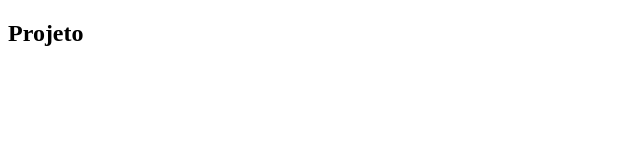
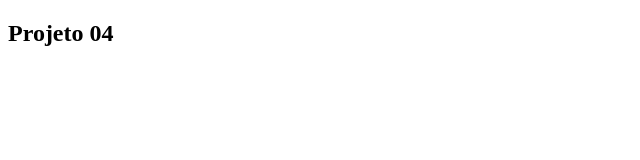
Before and after one commit to ooncyber/maratonatrainee-primeiro-projeto, a plain HTML site: page index.html in a window 1280 px wide. Shown: the full height of the page, 0-640 px from the left. Drawn offline with Linux system fonts and the light colour scheme.

Commit message:
refatoracao adicionado novo numero no h2

```diff
--- a/index.html
+++ b/index.html
@@ -7,6 +7,6 @@
     <title>Projeto 03</title>
 </head>
 <body>
-    <h2>Projeto</h2>
+    <h2>Projeto 04</h2>
 </body>
 </html>
```
